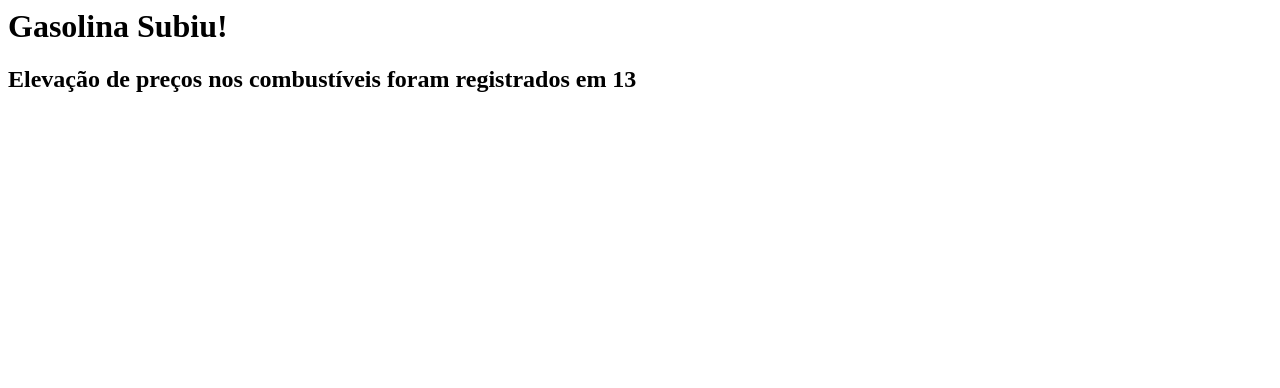
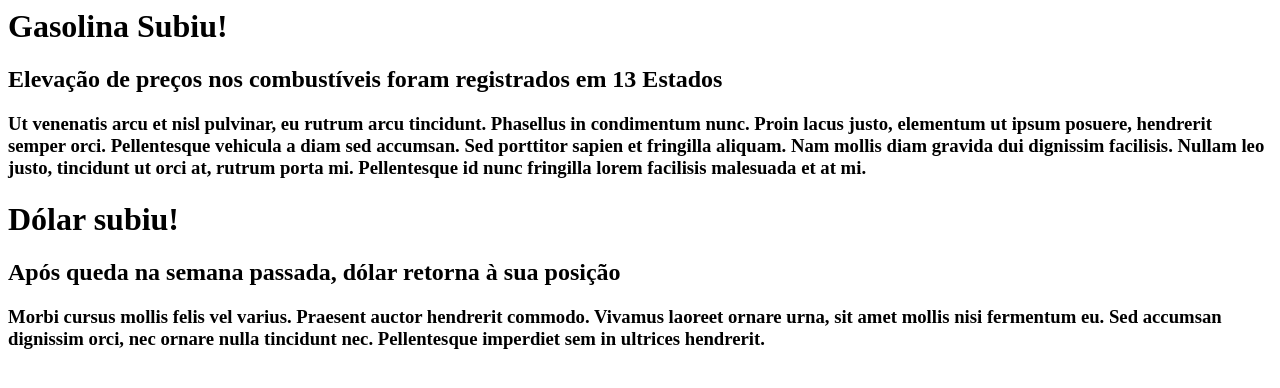
Before and after one commit to makepico/HTML-aula2, a plain HTML site: page index.html in a window 1280 px wide. Drawn offline with Linux system fonts and the light colour scheme.

Commit message:
adicionado textos as manchetes

```diff
--- a/index.html
+++ b/index.html
@@ -6,7 +6,12 @@
 
     <body>
         <h1> Gasolina Subiu! </h1>
-        <h2> Elevação de preços nos combustíveis foram registrados em 13</h2>
+        <h2> Elevação de preços nos combustíveis foram registrados em 13 Estados</h2>
+        <h3> Ut venenatis arcu et nisl pulvinar, eu rutrum arcu tincidunt. Phasellus in condimentum nunc. Proin lacus justo, elementum ut ipsum posuere, hendrerit semper orci. Pellentesque vehicula a diam sed accumsan. Sed porttitor sapien et fringilla aliquam. Nam mollis diam gravida dui dignissim facilisis. Nullam leo justo, tincidunt ut orci at, rutrum porta mi. Pellentesque id nunc fringilla lorem facilisis malesuada et at mi.</h3>
+
+        <h1> Dólar subiu!</h1>
+        <h2> Após queda na semana passada, dólar retorna à sua posição</h2>
+        <h3> Morbi cursus mollis felis vel varius. Praesent auctor hendrerit commodo. Vivamus laoreet ornare urna, sit amet mollis nisi fermentum eu. Sed accumsan dignissim orci, nec ornare nulla tincidunt nec. Pellentesque imperdiet sem in ultrices hendrerit.</h3>
     </body>
 
 
```
